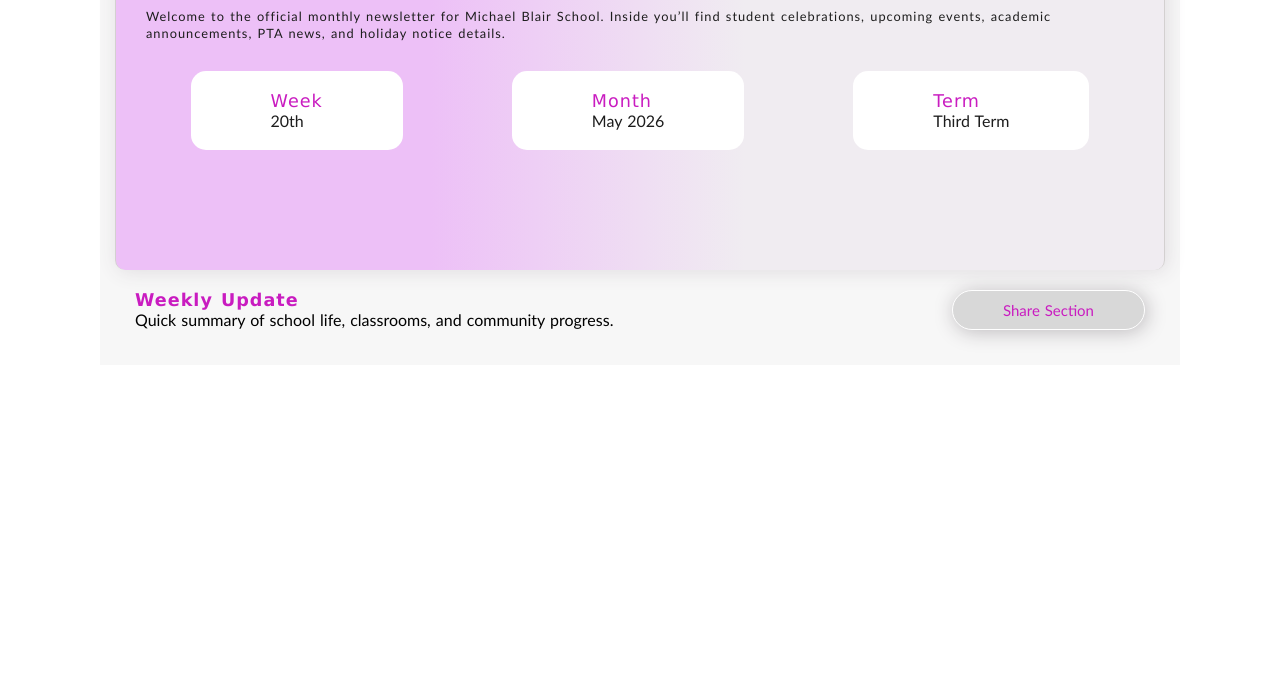
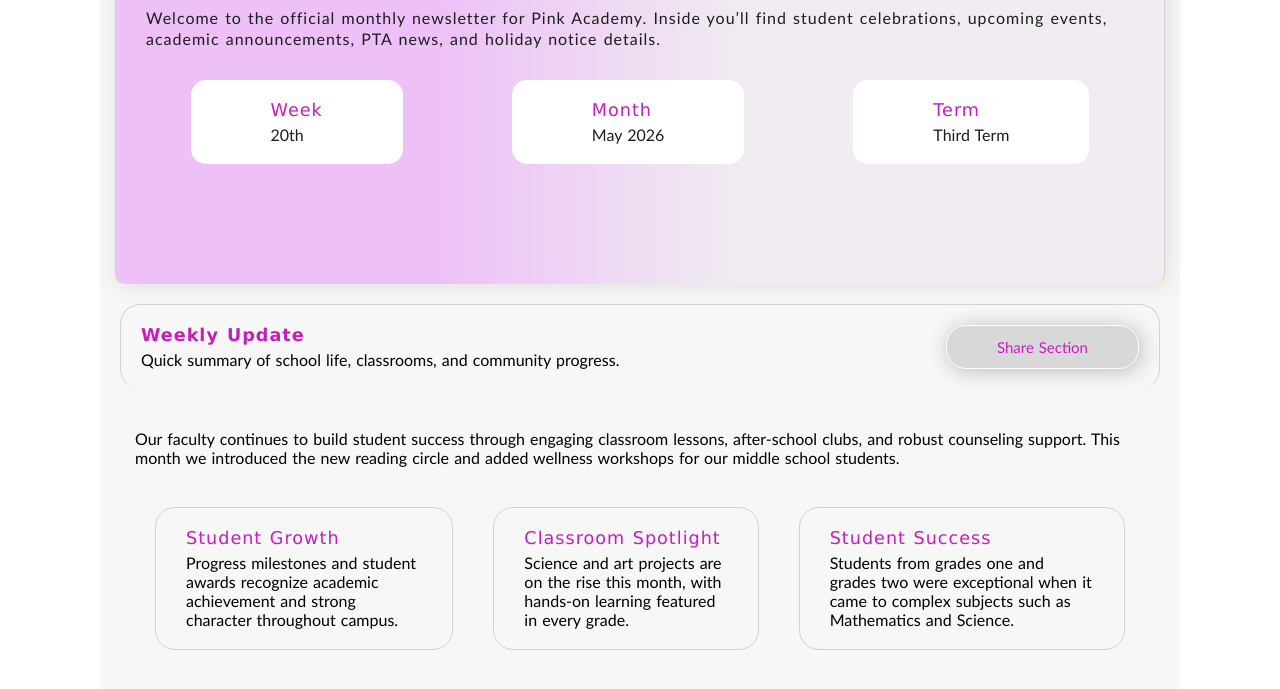
Before and after one commit to bigj11514-droid/Pink-Academy-newsletter-template-, a plain HTML site: page index.html in a window 1280 px wide. Shown: the part 465-1154 px from the top of the page. Before the commit the page ends 830 px from the top, so only its background shows below. Drawn offline with Linux system fonts and the light colour scheme.

Commit message:
Pink Academy Newsletter Template

```diff
--- a/index.html
+++ b/index.html
@@ -28,7 +28,7 @@
         <section class="brand-intro">
             <div class="intro-container">
                 <h2>Weekly School Update</h2>
-                <p class="intro-text">Welcome to the official monthly newsletter for Michael Blair School. Inside you’ll find student celebrations, upcoming events, academic announcements, PTA news, and holiday notice details.</p>
+                <p class="intro-text">Welcome to the official monthly newsletter for Pink Academy. Inside you’ll find student celebrations, upcoming events, academic announcements, PTA news, and holiday notice details.</p>
                 <div class="card-cont">
                     <div class="card">
                         <p class="highlight">Week</p>
@@ -53,8 +53,22 @@
                 </div>
                 <button type="submit" class="btn">Share Section</button>
             </div>
-            <div>
-
+            <div class="update-one">
+                <p>Our faculty continues to build student success through engaging classroom lessons, after-school clubs, and robust counseling support. This month we introduced the new reading circle and added wellness workshops for our middle school students.</p>
+                <div class="brief">
+                    <div class="brief-card">
+                        <p class="highlight">Student Growth</p>
+                        <p>Progress milestones and student awards recognize academic achievement and strong character throughout campus.</p>
+                    </div>
+                    <div class="brief-card">
+                        <p class="highlight">Classroom Spotlight</p>
+                        <p>Science and art projects are on the rise this month, with hands-on learning featured in every grade.</p>
+                    </div>
+                    <div class="brief-card">
+                        <p class="highlight">Student Success</p>
+                        <p>Students from grades one and grades two were exceptional when it came to complex subjects such as Mathematics and Science.</p>
+                    </div>
+                </div>
             </div>
         </section>
     </main>
--- a/pink.css
+++ b/pink.css
@@ -91,7 +91,7 @@ h2{
 }
 
 .intro-text{
-    font-size: 80%;
+    font-size: 100%;
     color: rgb(29, 29, 29);
     padding: 10px;
     letter-spacing: 1px;
@@ -113,6 +113,7 @@ h2{
     color: rgb(201, 28, 192);
     font-family: Verdana, Geneva, Tahoma, sans-serif;
     text-align: left;
+    margin-bottom: 5px;
 }
 
 .card{
@@ -137,11 +138,28 @@ h2{
     font-size: 15px;
 }
 
+.update{
+    border: 1px solid rgb(211, 208, 208);
+    margin: 20px 5px;
+    border-radius: 20px;
+    border-bottom: transparent;
+}
 
+.update-one{
+    padding: 20px;
+}
 
+.brief{
+    display: flex;
+    justify-content: space-between;
+}
 
-
-
+.brief-card{
+    padding: 20px 30px;
+    margin: 40px 20px;
+    border: 1px solid rgb(211, 208, 208);
+    border-radius: 20px;
+}
 
 /* mobile first  */
 @media (max-width:640px){
@@ -174,7 +192,10 @@ h2{
         justify-content: space-between;
     }
     .intro-container{
-        padding: 40px;
+        padding: 40px 20px;
+    }
+    .intro-text{
+        padding: 10px 5px;
     }
     h2{
         font-size: 200%;
```
